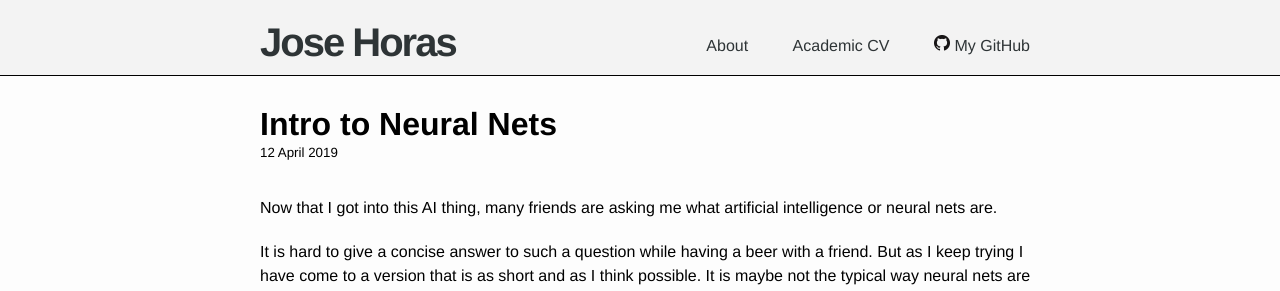
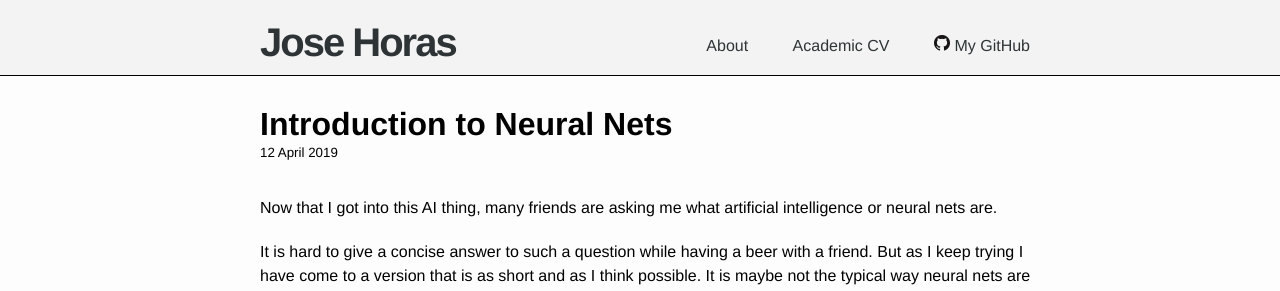
Before and after one commit to josehoras/josehoras.github.io, a Jekyll site: the page built from _posts/2019-04-12-intro-to-neural-nets.md, in a window 1280 px wide. Shown: the top 291 px of the page. Built offline with Jekyll 4.4.1, drawn with Linux system fonts in a browser that asks for light colours.

Commit message:
Small updates

```diff
--- a/_posts/2019-04-12-intro-to-neural-nets.md
+++ b/_posts/2019-04-12-intro-to-neural-nets.md
@@ -1,6 +1,6 @@
 ---
 layout: post
-title: "Intro to Neural Nets"
+title: "Introduction to Neural Nets"
 author: "Jose"
 date: 2019-04-12
 ---
--- a/css/my_stylesheet.css
+++ b/css/my_stylesheet.css
@@ -61,7 +61,7 @@
 
 .section{
   padding: 20px;
-  padding-bottom: 200px;
+  padding-bottom: 100px;
 }
 
 .posts { list-style-type: none; }
@@ -128,8 +128,16 @@
   border-top: 1px solid #e8e8e8;
 }
 
-
-
+table {
+  border-collapse: collapse;
+  min-width: 50%;
+  margin-left: auto;
+  margin-right: auto;
+}
+table, th, td {
+  border: 1px solid black;
+  padding: 1px 7px;
+}
 
 
 
```
